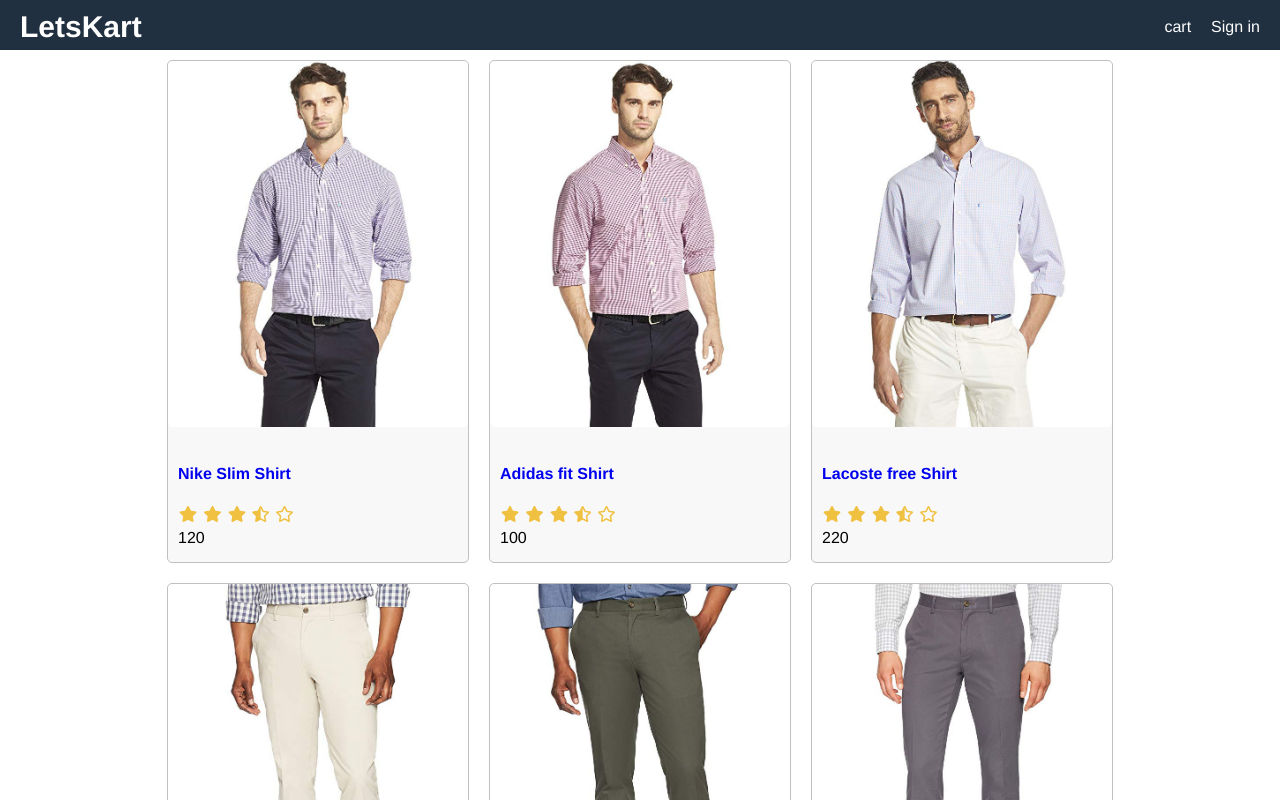
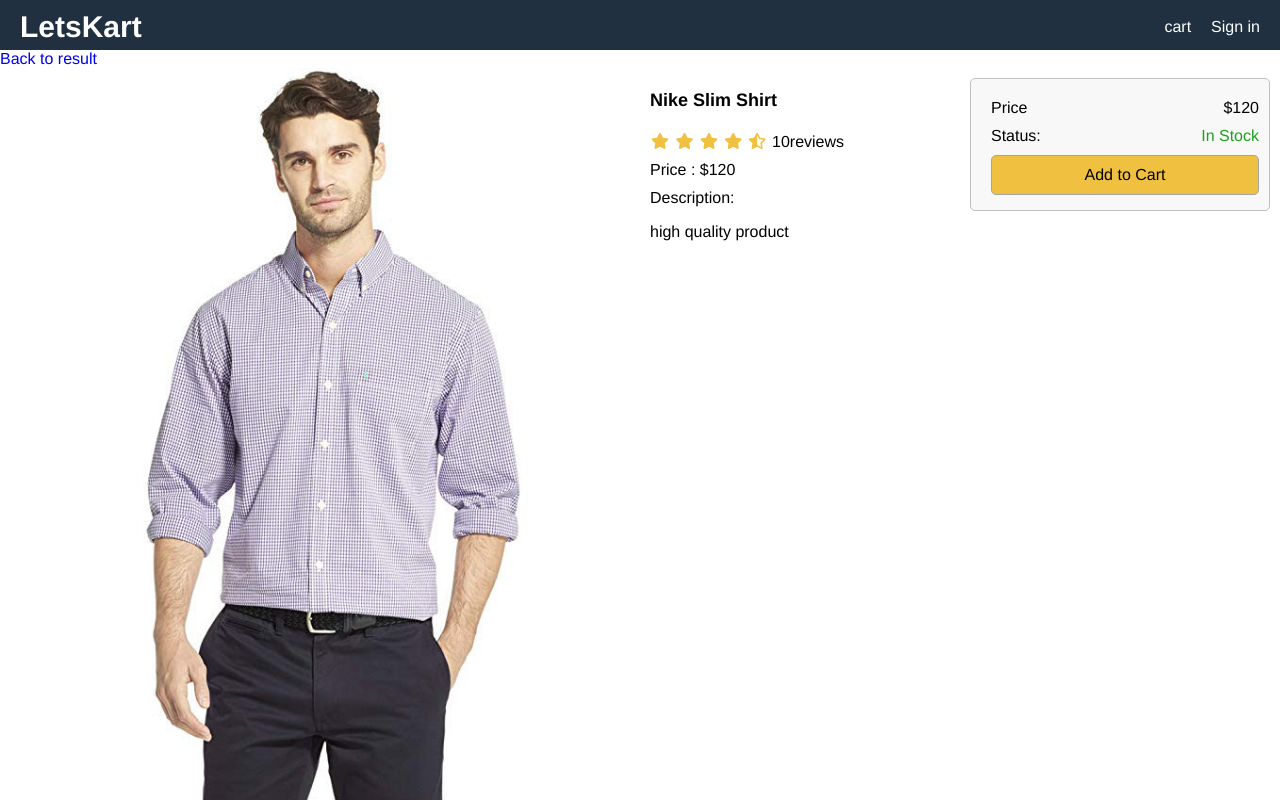
Before and after one commit to Suraj-tech20/LetsKart, a React (Create React App) app in the folder frontend/: page /product/1 in a window 1280 px wide. Shown: the top 800 px of the page. Built offline with nearby package versions, Linux system fonts and the light colour scheme.

Commit message:
Adding Products and rating style Add two routes / and /product/:id Style product page

```diff
--- a/frontend/package.json
+++ b/frontend/package.json
@@ -8,6 +8,7 @@
     "@testing-library/user-event": "^12.8.3",
     "react": "^17.0.2",
     "react-dom": "^17.0.2",
+    "react-router-dom": "^5.2.0",
     "react-scripts": "4.0.3",
     "web-vitals": "^1.1.2"
   },
--- a/frontend/public/index.html
+++ b/frontend/public/index.html
@@ -23,7 +23,7 @@
       work correctly both with client-side routing and a non-root public URL.
       Learn how to configure a non-root public URL by running `npm run build`.
     -->
-    <title>React App</title>
+    <title>LetsKart:A complete Solution..</title>
 </head>
 
 <body>
--- a/frontend/src/App.js
+++ b/frontend/src/App.js
@@ -1,14 +1,16 @@
 import React from 'react';
-import data from './data';
+import { BrowserRouter, Route } from 'react-router-dom';
+import HomeScreen from './screens/HomeScreen';
+import ProductScreen from './screens/ProductScreen';
 
 function App() {
   return (
     <>
-
+      <BrowserRouter>
         <div className="grid-container">
           <header className="row">
             <div>
-            <a className="brand" href="index.html">LetsKart</a>
+              <a className="brand" href="/">LetsKart</a>
             </div>
             <div>
               <a href="cart.html">cart</a>
@@ -16,40 +18,14 @@
             </div>
           </header>
           <main>
-          <div className="row center">
-            {data.products.map((product) => {
-              return (
-                <>
-                  <div key={product._id} className="card" >
-                    <a href={`/product/${product._id}`}>
-                      <img className="medium" src={product.image} alt={product.name} />
-                    </a>
-                    <div className="card-body">
-                      <a href={`/product/${product._id}`}>
-                        <h2>{product.name}</h2>
-                      </a>
-                      <div className="rating">
-                        <span> <i className="fa fa-star"></i> </span>
-                        <span> <i className="fa fa-star"></i> </span>
-                        <span> <i className="fa fa-star"></i> </span>
-                        <span> <i className="fa fa-star-half-alt"></i> </span>
-                        <span> <i className="far fa-star"></i> </span>
-                      </div>
-                      <div className="price">
-                        {`${product.price}`}
-                      </div>
-                    </div>
-                  </div>
-                </>
-              )
-            })
-            }
-          </div>
+            <Route exact path='/' component={HomeScreen}></Route>
+            <Route exact path="/product/:id" component={ProductScreen}></Route>
           </main>
           <footer className="row center">
             All right reserved
         </footer>
         </div>
+      </BrowserRouter>
     </>
   );
 }
--- /dev/null
+++ b/frontend/src/components/Products.js
@@ -0,0 +1,24 @@
+import React from 'react';
+import Rating from './Rating';
+
+export default function Products(props) {
+    const { product } = props;
+    return (
+        <>
+            <div key={product._id} className="card" >
+                <a href={`/product/${product._id}`}>
+                    <img className="medium" src={product.image} alt={product.name} />
+                </a>
+                <div className="card-body">
+                    <a href={`/product/${product._id}`}>
+                        <h2>{product.name}</h2>
+                    </a>
+                    <Rating rating={product.rating} numReviews={product.numReviews}></Rating>
+                    <div className="price">$
+                    {product.price}
+                    </div>
+                </div>
+            </div>
+        </>
+    )
+}
--- /dev/null
+++ b/frontend/src/components/Rating.js
@@ -0,0 +1,15 @@
+import React from 'react'
+
+export default function Rating(props) {
+    const { rating, numReviews } = props;
+    return (
+        <div className="rating">
+            <span><i className={rating >= 1 ? "fa fa-star" : rating >= 0.5 ? "fa fa-star-half-alt" : "far fa-star"}></i>  </span>
+            <span><i className={rating >= 2 ? "fa fa-star" : rating >= 1.5 ? "fa fa-star-half-alt" : "far fa-star"}></i>  </span>
+            <span><i className={rating >= 3 ? "fa fa-star" : rating >= 2.5 ? "fa fa-star-half-alt" : "far fa-star"}></i>  </span>
+            <span><i className={rating >= 4 ? "fa fa-star" : rating >= 3.5 ? "fa fa-star-half-alt" : "far fa-star"}></i>  </span>
+            <span><i className={rating >= 5 ? "fa fa-star" : rating >= 4.5 ? "fa fa-star-half-alt" : "far fa-star"}></i>  </span>
+            <span>{numReviews + 'reviews'}</span>
+        </div>
+    )
+}
--- a/frontend/src/data.js
+++ b/frontend/src/data.js
@@ -6,6 +6,7 @@
             category: 'Shirts',
             image: '/images/p1.jpg',
             price: 120,
+            countInStock: 10,
             brand: 'Nike',
             rating: 4.5,
             numReviews: 10,
@@ -18,6 +19,7 @@
             category: 'Shirts',
             image: '/images/p2.jpg',
             price: 100,
+            countInStock: 50,
             brand: 'Adidas',
             rating: 4.2,
             numReviews: 10,
@@ -31,6 +33,7 @@
             category: 'Shirts',
             image: '/images/p3.jpg',
             price: 220,
+            countInStock: 15,
             brand: 'Lacoste',
             rating: 4.8,
             numReviews: 17,
@@ -43,6 +46,7 @@
             category: 'Pant',
             image: '/images/p4.jpg',
             price: 200,
+            countInStock: 30,
             brand: 'Nike',
             rating: 4.0,
             numReviews: 12,
@@ -55,6 +59,7 @@
             category: 'Pants',
             image: '/images/p5.jpg',
             price: 100,
+            countInStock: 0,
             brand: 'Nike',
             rating: 4.5,
             numReviews: 20,
@@ -67,6 +72,7 @@
             category: 'Pants',
             image: '/images/p6.jpg',
             price: 120,
+            countInStock: 25,
             brand: 'Adidas',
             rating: 4.0,
             numReviews: 18,
--- a/frontend/src/index.css
+++ b/frontend/src/index.css
@@ -59,6 +59,17 @@
     color: #ff8800;
 }
 
+ul {
+    padding: 0;
+    margin: 0;
+    list-style-type: none;
+}
+
+li {
+    margin-top: 1rem;
+    margin-left: 1rem;
+}
+
 header a {
     color: #fff;
     padding: 1rem;
@@ -73,11 +84,32 @@
     width: 100%;
 }
 
-.row {
-    display: flex;
-    flex-wrap: wrap;
-    justify-content: space-between;
-    align-items: center;
+img.large {
+    width: 100%;
+}
+
+button {
+    padding: 1rem;
+    border-radius: 0.5rem;
+    border: 0.1rem #a4a4a4 solid;
+    font-size: 1.6rem;
+    font-family: Helvetica, Arial, sans-serif;
+    -webkit-font-smoothing: antialiased;
+    -moz-osx-font-smoothing: grayscale;
+    background-color: #f8f8f8;
+    cursor: pointer;
+}
+
+button:hover {
+    border: 0.15rem #404040 solid;
+}
+
+button.primary {
+    background-color: #f0c040;
+}
+
+button.block {
+    width: 100%;
 }
 
 a.brand {
@@ -86,8 +118,27 @@
     color: #fff;
 }
 
+.row {
+    display: flex;
+    flex-wrap: wrap;
+    justify-content: space-between;
+    align-items: center;
+}
+
 .row.center {
     justify-content: center;
+}
+
+.row.top {
+    align-items: flex-start;
+}
+
+.col-1 {
+    flex: 1 1 25rem;
+}
+
+.col-2 {
+    flex: 2 1 50rem;
 }
 
 .card {
@@ -108,7 +159,21 @@
 
 /* Rating */
 
+.rating span>i {
+    color: #f0c040;
+}
+
 .rating span {
-    color: #f0c040;
     margin: 0.1rem;
 }
+
+
+/* Alert */
+
+.success {
+    color: #20a020;
+}
+
+.error {
+    color: #a02020;
+}
--- /dev/null
+++ b/frontend/src/screens/HomeScreen.js
@@ -0,0 +1,18 @@
+import React from 'react';
+import data from '../data';
+import Product from '../components/Products';
+
+export default function HomeScreen() {
+    return (
+        <div className="row center">
+            {data.products.map((product) => {
+                return (
+                    <>
+                        <Product key={product._id} product={product}></Product>
+                    </>
+                )
+            })
+            }
+        </div>
+    )
+}
--- /dev/null
+++ b/frontend/src/screens/ProductScreen.js
@@ -0,0 +1,63 @@
+import React from 'react';
+import { Link } from 'react-router-dom';
+import Rating from '../components/Rating';
+import data from '../data';
+
+export default function ProductScreen(props) {
+    const product = data.products.find((x) => x._id === props.match.params.id);
+    if (!product) {
+        return (
+            <div>Product Not Found</div>
+        )
+    }
+    return (
+
+        <div>
+            <Link to='/'>Back to result</Link>
+            <div className="row top">
+                <div className="col-2">
+                    <img className="large" src={product.image} alt={product.name} />
+                </div>
+                <div className="col-1">
+                    <ul>
+                        <li>
+                            <h1>{product.name}</h1>
+                        </li>
+                        <li>
+                            <Rating rating={product.rating} numReviews={product.numReviews}></Rating>
+                        </li>
+                        <li>Price : ${product.price}</li>
+                        <li>
+                            Description:
+                            <p>{product.description}</p>
+                        </li>
+                    </ul>
+                </div>
+                <div className="col-1">
+                    <div className="card card-body">
+                        <ul>
+                            <li>
+                                <div className="row">
+                                    <div>Price</div>
+                                    <div className="price">${product.price}</div>
+                                </div>
+                            </li>
+                            <li>
+                                <div className="row">
+                                    <div>Status: </div>
+                                    <div>
+                                        {product.countInStock > 0 ? <span className="success">In Stock</span> : <span className="error">Out Of Stock</span>}
+                                    </div>
+                                </div>
+                            </li>
+                            <li>
+                                <button className='primary block'>Add to Cart</button>
+                            </li>
+                        </ul>
+                    </div>
+
+                </div>
+            </div>
+        </div>
+    )
+}
```
Also changed, not shown: 1 other file (tests, documents, lock files or other folders). Lines whose indentation alone changed are shown as unchanged.
